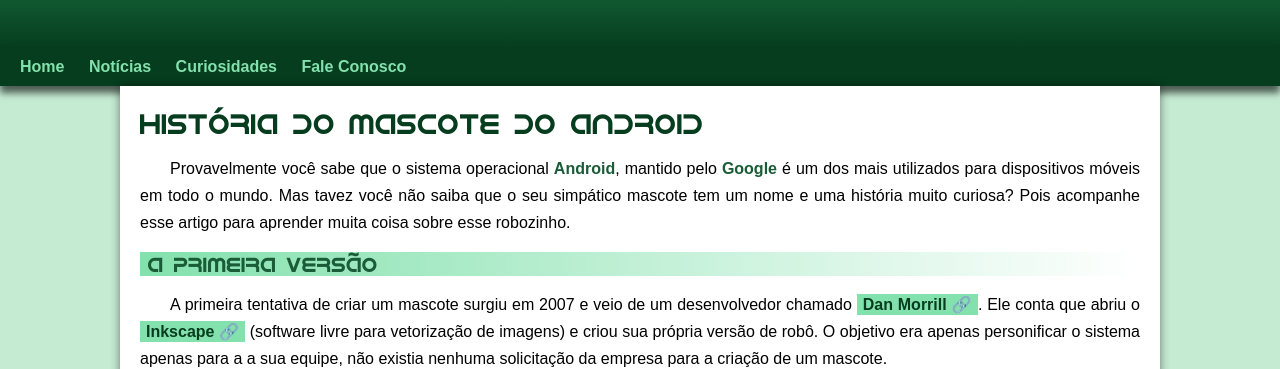
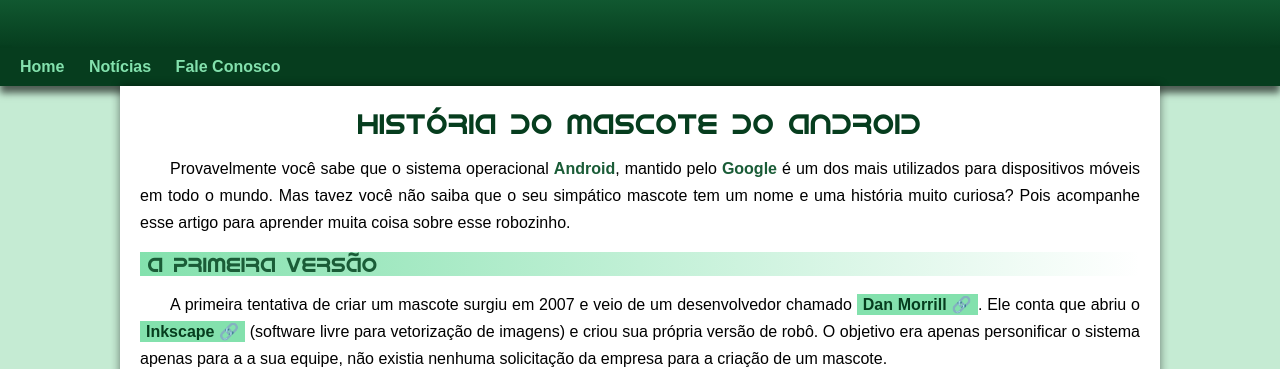
Before and after one commit to AngeloSoares/projeto-android, a plain HTML site: page index.html in a window 1280 px wide. Shown: the part 142-511 px from the top of the page. Drawn offline with Linux system fonts and the light colour scheme.

Commit message:
Atualização

```diff
--- a/estilo/style.css
+++ b/estilo/style.css
@@ -102,6 +102,7 @@
     font-family: var(--fonte-android);
     font-weight: normal;
     font-size: 1.8em;
+    text-align: center;
 }
 
 main h2{
--- a/index.html
+++ b/index.html
@@ -15,7 +15,6 @@
     <nav>
         <a href="#">Home</a>
         <a href="#">Notícias</a>
-        <a href="#">Curiosidades</a>
         <a href="#">Fale Conosco</a>
     </nav>
     <main>
```
